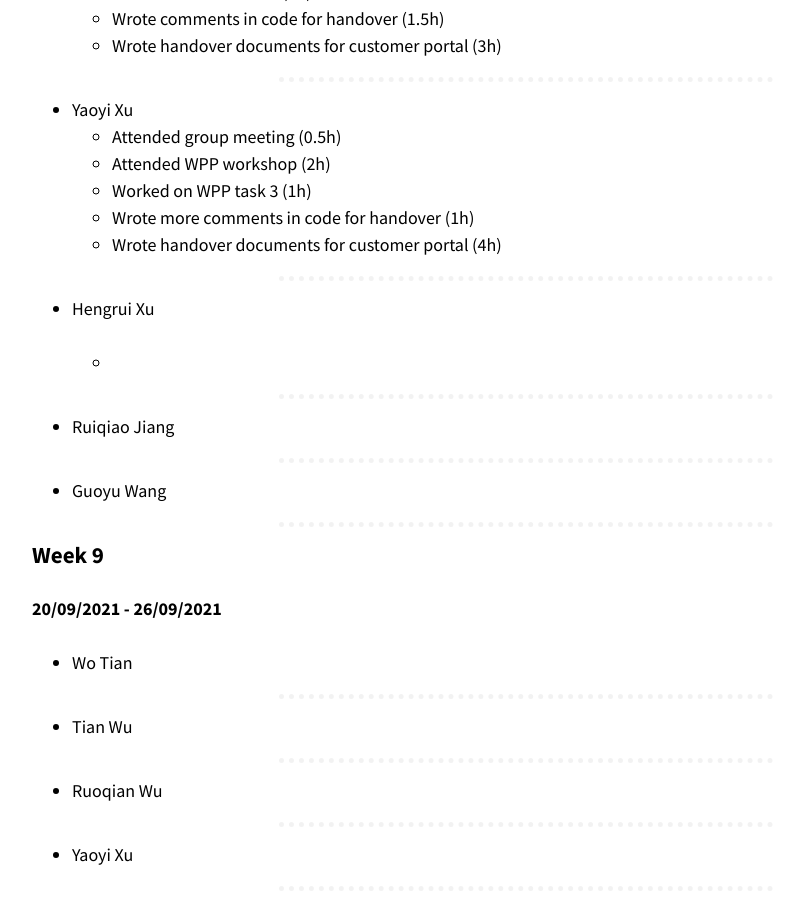
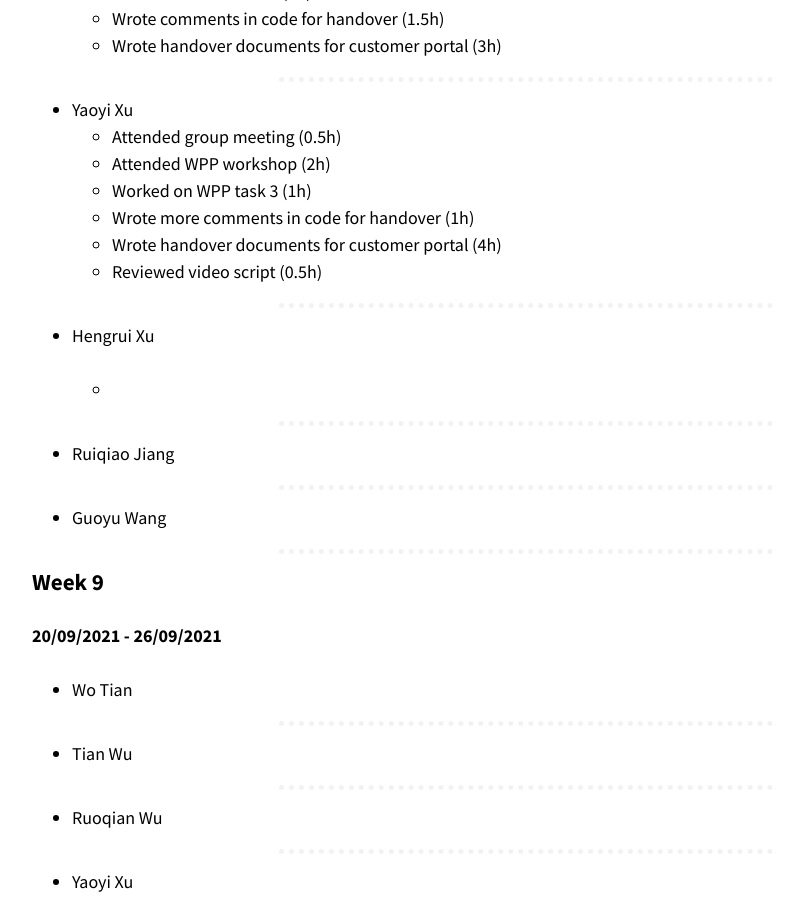
Before and after one commit to optofab/optofab.github.io, a Jekyll site: the page built from work_records.md, in a window 1280 px wide and 900 px high, scrolled down 15946 px. Shown: the whole window, without its empty margins (114-917 px from the left). Built offline with Jekyll 4.4.1, drawn with Linux system fonts in a browser that asks for light colours; nearby versions of some CDN libraries; emoji names are drawn with the system emoji font.

Commit message:
edited work record

```diff
--- a/work_records.md
+++ b/work_records.md
@@ -662,6 +662,7 @@ _[Don't forget to add hours for each of the work you've done. This line will be
   - Worked on WPP task 3 (1h)
   - Wrote more comments in code for handover (1h)
   - Wrote handover documents for customer portal (4h)
+  - Reviewed video script (0.5h)
 
 <hr class="hr-dotted">
 
```
